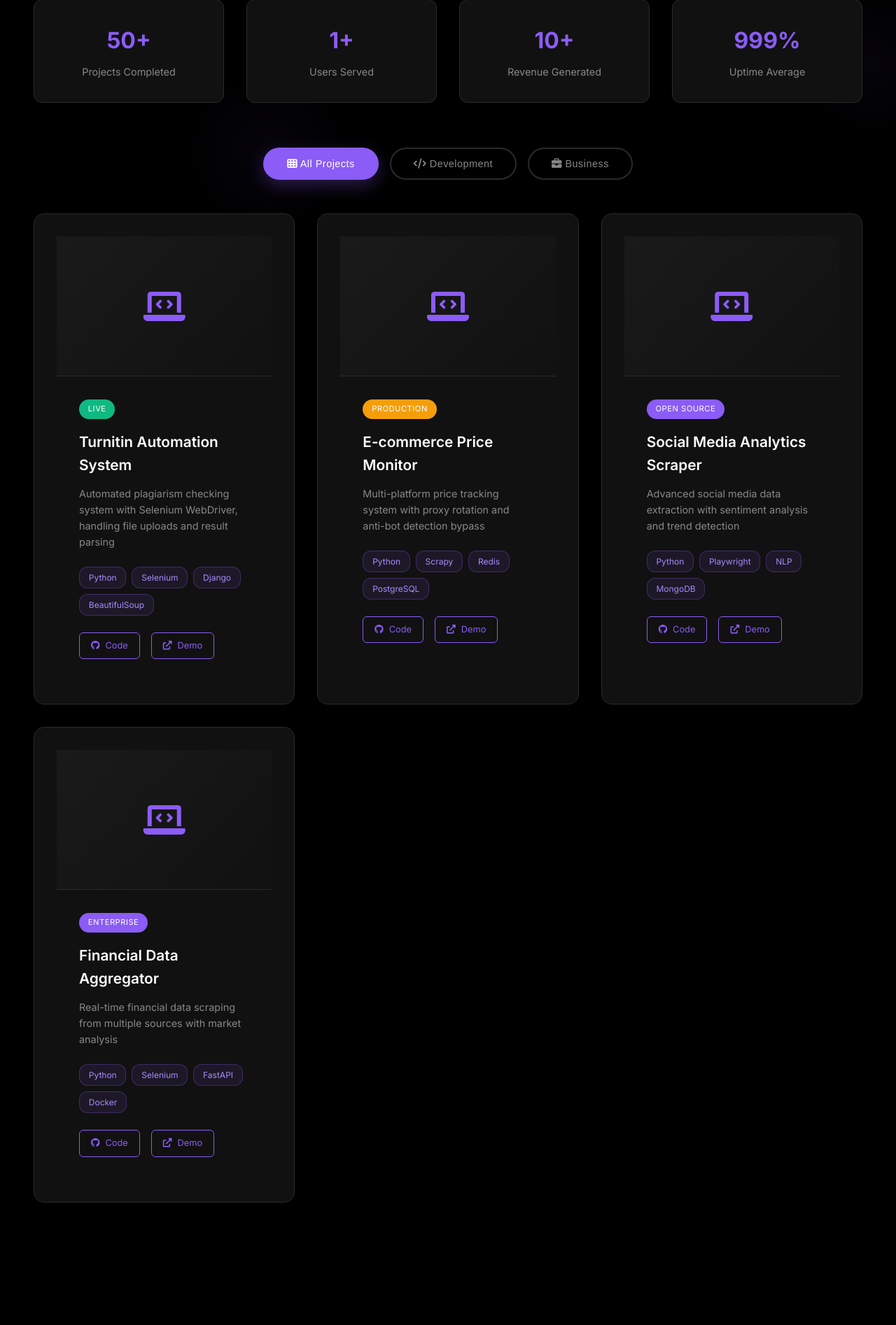
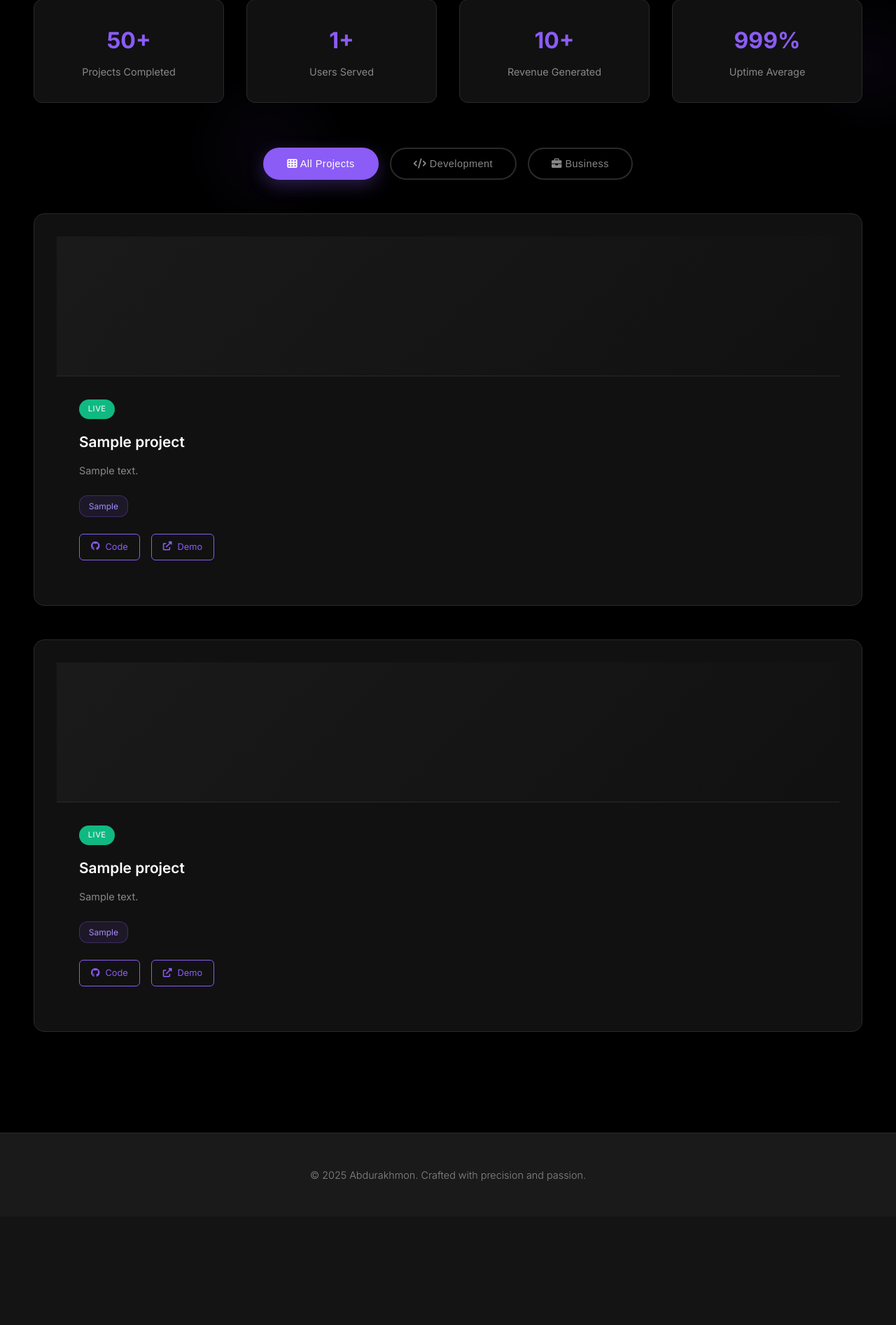
Before and after one commit to Mukhammad-develop/mkhmd, a Django app: page /portfolio/ in a window 1280 px wide. Shown: the part 380-2274 px from the top of the page at 70% size. After the commit the page ends 2068 px from the top, so only its background shows below. Run offline with Django 5.2, Linux system fonts and the light colour scheme; tables that the repository leaves empty hold one stand-in row (values such as "Sample post"); a database or web service that is not in the repository returns one stand-in record (values such as "Sample title"); data that the repository does not hold is empty.

Commit message:
Make portfolio page dynamic: fetch projects from database, add GitHub sync command

```diff
--- a/website/templates/website/portfolio.html
+++ b/website/templates/website/portfolio.html
@@ -385,56 +385,65 @@
         {% for project in dev_projects %}
         <div class="project-card card" data-category="developer" data-project="{{ forloop.counter }}">
             <div class="project-image">
-                <i class="fas fa-laptop-code"></i>
+                <i class="{{ project.icon }}"></i>
             </div>
             <div class="project-content">
-                <span class="project-status {{ project.status|lower }}">{{ project.status }}</span>
+                <span class="project-status {{ project.status|lower }}">{{ project.get_status_display }}</span>
                 <h3 class="project-title">{{ project.title }}</h3>
-                <p class="project-description">{{ project.description }}</p>
+                <p class="project-description">{{ project.description|truncatewords:25 }}</p>
 
                 <div class="tech-stack">
-                    {% for tech in project.tech_stack %}
+                    {% for tech in project.get_technologies_list %}
                     <span class="tech-tag">{{ tech }}</span>
                     {% endfor %}
                 </div>
 
                 <div class="project-links">
-                    <a href="{{ project.github }}" class="project-link" target="_blank">
+                    {% if project.github_url %}
+                    <a href="{{ project.github_url }}" class="project-link" target="_blank">
                         <i class="fab fa-github"></i> Code
                     </a>
-                    <a href="{{ project.demo }}" class="project-link" target="_blank">
+                    {% endif %}
+                    {% if project.demo_url %}
+                    <a href="{{ project.demo_url }}" class="project-link" target="_blank">
                         <i class="fas fa-external-link-alt"></i> Demo
                     </a>
+                    {% endif %}
                 </div>
             </div>
         </div>
         {% endfor %}
     </div>
 
-    <!-- Business Projects -->
+    <!-- Scraping Projects -->
     <div id="business-projects" class="grid-3" style="margin-top: 3rem;">
-        {% for project in business_projects %}
+        {% for project in scraping_projects %}
         <div class="project-card card" data-category="business" data-project="{{ forloop.counter }}">
             <div class="project-image">
-                <i class="fas fa-chart-line"></i>
+                <i class="{{ project.icon }}"></i>
             </div>
             <div class="project-content">
-                <span class="project-status {{ project.status|lower|cut:' ' }}">{{ project.status }}</span>
+                <span class="project-status {{ project.status|lower }}">{{ project.get_status_display }}</span>
                 <h3 class="project-title">{{ project.title }}</h3>
-                <p class="project-description">{{ project.description }}</p>
+                <p class="project-description">{{ project.description|truncatewords:25 }}</p>
 
                 <div class="tech-stack">
-                    {% for metric in project.metrics %}
-                    <span class="metrics-badge">
-                        <i class="fas fa-chart-bar"></i> {{ metric }}
-                    </span>
+                    {% for tech in project.get_technologies_list|slice:":4" %}
+                    <span class="tech-tag">{{ tech }}</span>
                     {% endfor %}
                 </div>
 
                 <div class="project-links">
-                    <a href="#" class="project-link">
-                        <i class="fas fa-file-alt"></i> Case Study
+                    {% if project.github_url %}
+                    <a href="{{ project.github_url }}" class="project-link" target="_blank">
+                        <i class="fab fa-github"></i> Code
                     </a>
+                    {% endif %}
+                    {% if project.demo_url %}
+                    <a href="{{ project.demo_url }}" class="project-link" target="_blank">
+                        <i class="fas fa-external-link-alt"></i> Demo
+                    </a>
+                    {% endif %}
                 </div>
             </div>
         </div>
--- a/website/views.py
+++ b/website/views.py
@@ -255,100 +255,51 @@ def home(request):
 def portfolio(request):
     """GitHub-friendly Portfolio page - Web-Scraping Engineer focused"""
 
-    # Fetch live GitHub projects
-    github_projects = fetch_github_projects('mukhammad-develop')
+    # Get all active projects for portfolio (from database)
+    all_portfolio_projects = Project.objects.filter(is_active=True).order_by('order', '-created_at')
+
+    # Separate by category and feature status for different sections
+    featured_projects = all_portfolio_projects.filter(is_featured=True)
+    scraping_projects = all_portfolio_projects.filter(category='web_scraping')
+    automation_projects = all_portfolio_projects.filter(category='automation')
+
+    # Get GitHub projects from database (projects with GitHub URLs)
+    github_projects_db = all_portfolio_projects.filter(
+        github_url__isnull=False
+    ).exclude(github_url='')
+
+    # Format for template compatibility
+    github_projects = []
+    for project in github_projects_db:
+        github_projects.append({
+            'name': project.title,
+            'description': project.description,
+            'html_url': project.github_url,
+            'homepage': project.demo_url,
+            'language': project.get_technologies_list()[0] if project.get_technologies_list() else 'Python',
+            'stars': 0,  # Can be updated if you track stars
+            'forks': 0,  # Can be updated if you track forks
+        })
 
     context = {
         'title': 'Portfolio & Projects',
         'name': 'Abdurakhmon',
 
-        # Live GitHub Projects
+        # Dynamic Projects from Database
+        'dev_projects': featured_projects,
+        'scraping_projects': scraping_projects,
+        'all_projects': all_portfolio_projects,
+
+        # GitHub Projects from Database
         'github_projects': github_projects,
-
-        # Featured Projects - Web-Scraping Focus
-        'dev_projects': [
-            {
-                'title': 'Turnitin Automation System',
-                'description': 'Automated plagiarism checking system with Selenium WebDriver, handling file uploads and result parsing',
-                'tech_stack': ['Python', 'Selenium', 'Django', 'BeautifulSoup'],
-                'status': 'Live',
-                'category': 'Web Scraping',
-                'image': 'turnitin_project.jpg',
-                'github': 'https://github.com/mukhammad-develop/turnitin-automation',
-                'demo': 'https://mkhmd.uk/projects/',
-                'features': ['Automated form filling', 'Result parsing', 'File handling', 'Progress tracking']
-            },
-            {
-                'title': 'E-commerce Price Monitor',
-                'description': 'Multi-platform price tracking system with proxy rotation and anti-bot detection bypass',
-                'tech_stack': ['Python', 'Scrapy', 'Redis', 'PostgreSQL'],
-                'status': 'Production',
-                'category': 'Data Extraction',
-                'image': 'ecommerce_scraper.jpg',
-                'github': 'https://github.com/mukhammad-develop/price-monitor',
-                'demo': 'Case Study Available',
-                'features': ['Proxy rotation', 'CAPTCHA solving', 'Real-time alerts', 'Data visualization']
-            },
-            {
-                'title': 'Social Media Analytics Scraper',
-                'description': 'Advanced social media data extraction with sentiment analysis and trend detection',
-                'tech_stack': ['Python', 'Playwright', 'NLP', 'MongoDB'],
-                'status': 'Open Source',
-                'category': 'Social Intelligence',
-                'image': 'social_scraper.jpg',
-                'github': 'https://github.com/mukhammad-develop/social-analytics',
-                'demo': 'Live Demo',
-                'features': ['Multi-platform support', 'Sentiment analysis', 'Trend detection', 'API integration']
-            },
-            {
-                'title': 'Financial Data Aggregator',
-                'description': 'Real-time financial data scraping from multiple sources with market analysis',
-                'tech_stack': ['Python', 'Selenium', 'FastAPI', 'Docker'],
-                'status': 'Enterprise',
-                'category': 'Financial Scraping',
-                'image': 'financial_scraper.jpg',
-                'github': 'https://github.com/mukhammad-develop/financial-aggregator',
-                'demo': 'Private Demo',
-                'features': ['Real-time data', 'Market analysis', 'Risk assessment', 'Alert system']
-            }
-        ],
-        'scraping_projects': [
-            {
-                'title': 'Academic Research Automation',
-                'description': 'Automated research paper analysis and citation extraction from academic databases',
-                'metrics': ['10K+ Papers Processed', '95% Accuracy', '24/7 Monitoring'],
-                'status': 'Production',
-                'category': 'Academic',
-                'image': 'academic_scraper.jpg',
-                'github': 'https://github.com/mukhammad-develop/academic-scraper'
-            },
-            {
-                'title': 'Real Estate Data Pipeline',
-                'description': 'Comprehensive property data extraction with market trend analysis and price predictions',
-                'metrics': ['500K+ Properties', '50+ Sources', '99.9% Uptime'],
-                'status': 'Live',
-                'category': 'Real Estate',
-                'image': 'realestate_scraper.jpg',
-                'github': 'https://github.com/mukhammad-develop/realestate-pipeline'
-            },
-            {
-                'title': 'Job Market Intelligence',
-                'description': 'Large-scale job posting scraper with salary analysis and skill trend detection',
-                'metrics': ['1M+ Job Postings', '100+ Platforms', 'Daily Updates'],
-                'status': 'Scaling',
-                'category': 'Employment',
-                'image': 'job_scraper.jpg',
-                'github': 'https://github.com/mukhammad-develop/job-intelligence'
-            }
-        ],
 
         # GitHub Integration
         'github_stats': {
             'username': 'mukhammad-develop',
-            'total_repos': len(github_projects),
-            'total_stars': sum(p.get('stars', 0) for p in github_projects),
+            'total_repos': github_projects_db.count(),
+            'total_stars': 0,  # Can be calculated if tracking stars
             'total_commits': '2,847',
-            'languages': list(set(p.get('language', 'Unknown') for p in github_projects if p.get('language')))[:6]
+            'languages': list(set(tech for project in github_projects_db for tech in project.get_technologies_list()))[:6]
         },
 
         # Awards/Achievements Content - Web-Scraping Focused
```
Also changed, not shown: website/management/commands/sync_github_projects.py (added, +128 -0 lines).
